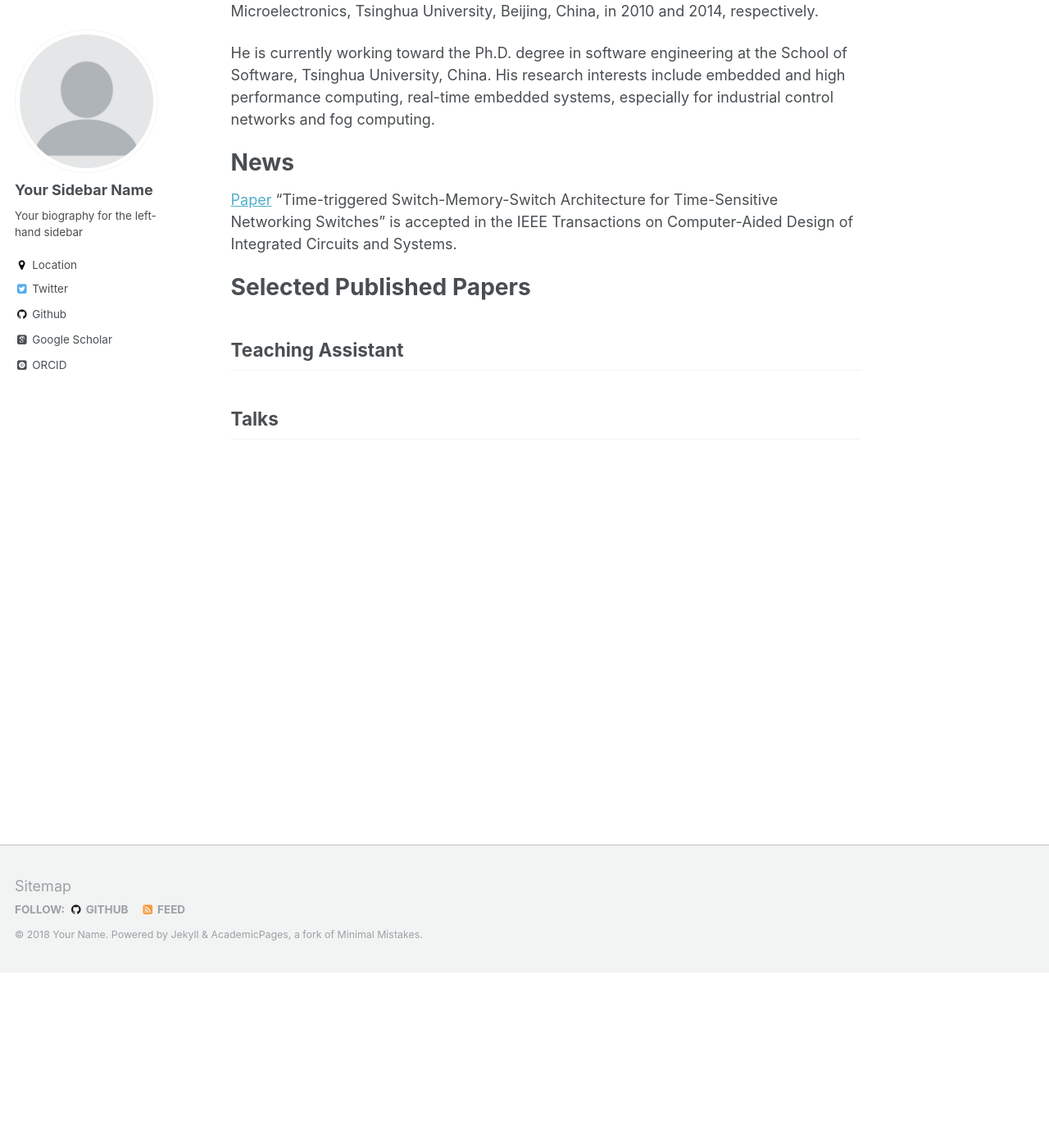
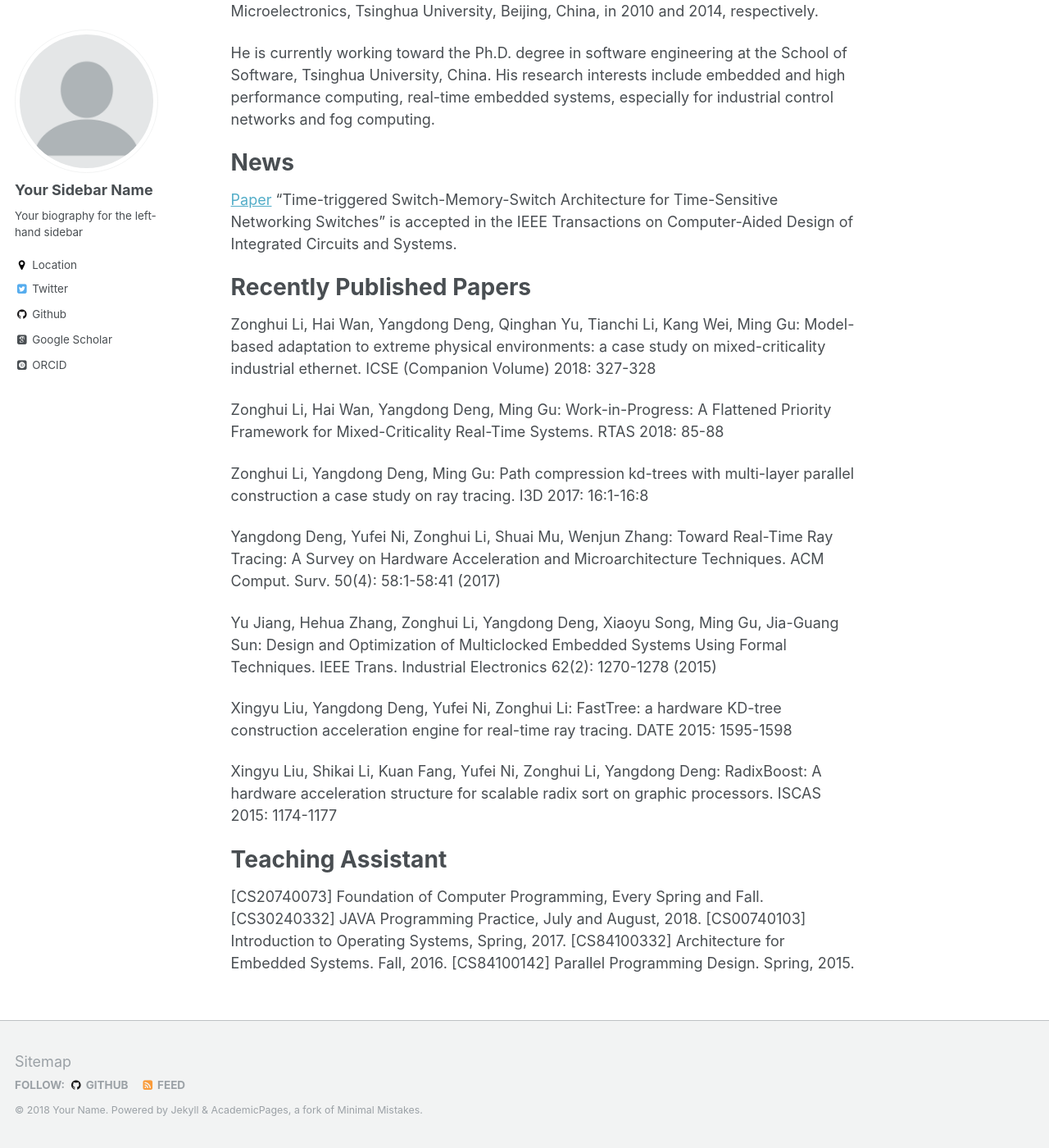
Before and after one commit to yingwangbjtu/lizonghui.github.io, a Jekyll site: the page built from _pages/about.md, in a window 1280 px wide and 1400 px high, scrolled down 214 px. Shown: the whole window at 82% size. Built offline with Jekyll 4.4.1, drawn with Linux system fonts in a browser that asks for light colours; some web fonts are replaced.

Commit message:
Update about.md

```diff
--- a/_pages/about.md
+++ b/_pages/about.md
@@ -18,14 +18,34 @@ News
 [Paper](null) "Time-triggered Switch-Memory-Switch Architecture for Time-Sensitive Networking Switches" is accepted in the IEEE Transactions on Computer-Aided Design of Integrated Circuits and Systems.
 
 
-Selected Published Papers
+Recently Published Papers
 ======
+Zonghui Li, Hai Wan, Yangdong Deng, Qinghan Yu, Tianchi Li, Kang Wei, Ming Gu:
+Model-based adaptation to extreme physical environments: a case study on mixed-criticality industrial ethernet. ICSE (Companion Volume) 2018: 327-328
+
+Zonghui Li, Hai Wan, Yangdong Deng, Ming Gu:
+Work-in-Progress: A Flattened Priority Framework for Mixed-Criticality Real-Time Systems. RTAS 2018: 85-88
+
+Zonghui Li, Yangdong Deng, Ming Gu:
+Path compression kd-trees with multi-layer parallel construction a case study on ray tracing. I3D 2017: 16:1-16:8
+
+Yangdong Deng, Yufei Ni, Zonghui Li, Shuai Mu, Wenjun Zhang:
+Toward Real-Time Ray Tracing: A Survey on Hardware Acceleration and Microarchitecture Techniques. ACM Comput. Surv. 50(4): 58:1-58:41 (2017)
+
+Yu Jiang, Hehua Zhang, Zonghui Li, Yangdong Deng, Xiaoyu Song, Ming Gu, Jia-Guang Sun:
+Design and Optimization of Multiclocked Embedded Systems Using Formal Techniques. IEEE Trans. Industrial Electronics 62(2): 1270-1278 (2015)
+
+Xingyu Liu, Yangdong Deng, Yufei Ni, Zonghui Li:
+FastTree: a hardware KD-tree construction acceleration engine for real-time ray tracing. DATE 2015: 1595-1598
+
+Xingyu Liu, Shikai Li, Kuan Fang, Yufei Ni, Zonghui Li, Yangdong Deng:
+RadixBoost: A hardware acceleration structure for scalable radix sort on graphic processors. ISCAS 2015: 1174-1177
 
 
 Teaching Assistant
-------
-
-
-
-Talks
-------
+======
+[CS20740073] Foundation of Computer Programming, Every Spring and Fall.
+[CS30240332] JAVA Programming Practice, July and August, 2018.
+[CS00740103] Introduction to Operating Systems, Spring, 2017.
+[CS84100332] Architecture for Embedded Systems. Fall, 2016.
+[CS84100142] Parallel Programming Design. Spring, 2015.
```
